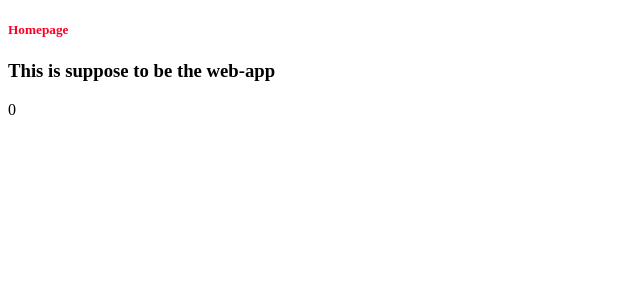
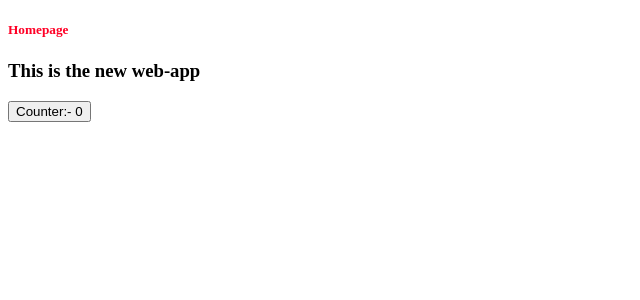
Before and after one commit to edunomatseye/webpck, a React app: page / in a window 1280 px wide. Shown: the top 300 px of the page, without its empty margins (0-640 px from the left). Built offline with nearby package versions, Linux system fonts and the light colour scheme.

Commit message:
Counter component added

```diff
--- a/package.json
+++ b/package.json
@@ -5,7 +5,7 @@
   "main": "index.js",
   "scripts": {
     "dev": "webpack serve --config=webpack.config.js --env env=dev --watch --open",
-    "prod": "webpack --config=webpack.config.js --env env=prod --watch --open",
+    "prod": "webpack --config=webpack.config.js --env env=prod",
     "test": "echo \"Error: no test specified\" && exit 1",
     "build": "webpack build --config=webpack.config.js --env=dev"
   },
--- a/src/app.tsx
+++ b/src/app.tsx
@@ -1,14 +1,15 @@
 import React from "react";
 
 import './styles.css'
+import Counter from './counter'
 
 const App = () => {
-    const [count, setCount] = React.useState(0);
+
     return (
         <>
             <h5>Homepage</h5>
-            <h3>This is suppose to be the web-app</h3>
-            <span>{count}</span>
+            <h3>This is the new web-app</h3>
+            <span><Counter /></span>
         </>
     )
 }
--- /dev/null
+++ b/src/counter.tsx
@@ -0,0 +1,14 @@
+import { useState } from 'react';
+
+const Counter = () => {
+    const [counter, setCounter] = useState(0)
+
+    const incrementCounter = () => {
+        setCounter(prevCounter => prevCounter + 1)
+    }
+    return (
+        <button onClick={incrementCounter}>Counter:- {counter}</button>
+    )
+};
+
+export default Counter;
```
